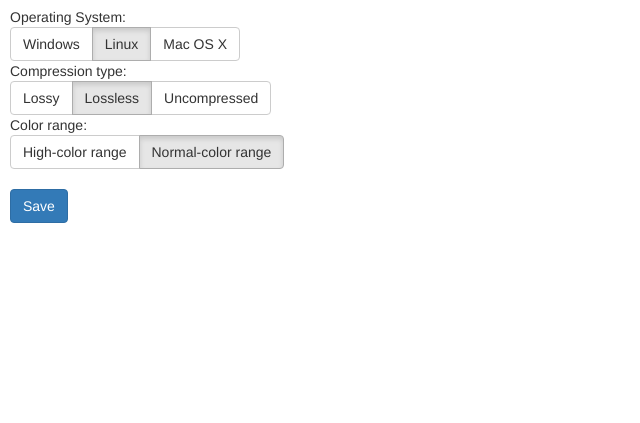
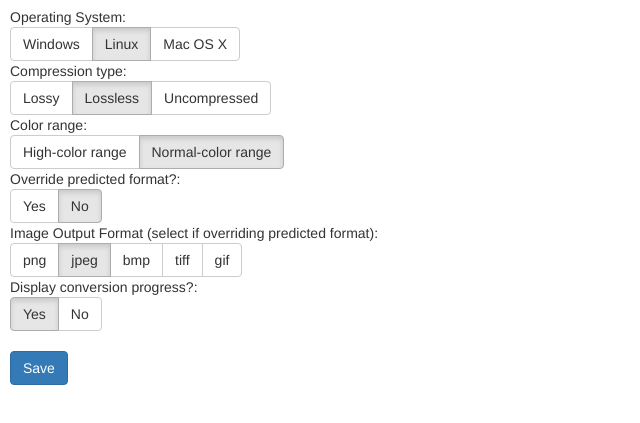
Before and after one commit to nicolaslangley/smart-image-conversion-extension, a browser extension: page app/options.html in a window 1280 px wide. Shown: the part 73-496 px from the top of the page, without its empty margins (0-640 px from the left). Drawn offline with nearby package versions, Linux system fonts and the light colour scheme; files that its build step writes are made by us from their sources.

Commit message:
Added more options and made progress display optional

```diff
--- a/app/options.html
+++ b/app/options.html
@@ -58,26 +58,50 @@
 </div>
 <br>
 
-<!--Image Output Format:-->
-<!--<br>-->
-<!--<div id="formatOptions" class="btn-group" data-toggle="buttons">-->
-  <!--<label class="btn btn-default">-->
-    <!--<input type="radio" name="formatOptions" id="png" autocomplete="off" value="png"> png-->
-  <!--</label>-->
-  <!--<label class="btn btn-default">-->
-    <!--<input type="radio" name="formatOptions" id="jpeg" autocomplete="off" value="jpeg"> jpeg-->
-  <!--</label>-->
-  <!--<label class="btn btn-default">-->
-    <!--<input type="radio" name="formatOptions" id="bmp" autocomplete="off" value="bmp"> bmp-->
-  <!--</label>-->
-  <!--<label class="btn btn-default">-->
-    <!--<input type="radio" name="formatOptions" id="tiff" autocomplete="off" value="tiff"> tiff-->
-  <!--</label>-->
-  <!--<label class="btn btn-default">-->
-    <!--<input type="radio" name="formatOptions" id="gif" autocomplete="off" value="gif"> gif-->
-  <!--</label>-->
-<!--</div>-->
-<!--<br>-->
+Override predicted format?:
+<br>
+<div id="formatOverrideOptions" class="btn-group" data-toggle="buttons">
+  <label class="btn btn-default">
+    <input type="radio" name="formatOverrideOptions" id="yesformatover" autocomplete="off" value="yesformatover"> Yes
+  </label>
+  <label class="btn btn-default">
+    <input type="radio" name="formatOverrideOptions" id="noformatover" autocomplete="off" value="noformatover"> No
+  </label>
+</div>
+<br>
+
+Image Output Format (select if overriding predicted format):
+<br>
+<div id="formatOptions" class="btn-group" data-toggle="buttons">
+  <label class="btn btn-default">
+    <input type="radio" name="formatOptions" id="png" autocomplete="off" value="png"> png
+  </label>
+  <label class="btn btn-default">
+    <input type="radio" name="formatOptions" id="jpeg" autocomplete="off" value="jpeg"> jpeg
+  </label>
+  <label class="btn btn-default">
+    <input type="radio" name="formatOptions" id="bmp" autocomplete="off" value="bmp"> bmp
+  </label>
+  <label class="btn btn-default">
+    <input type="radio" name="formatOptions" id="tiff" autocomplete="off" value="tiff"> tiff
+  </label>
+  <label class="btn btn-default">
+    <input type="radio" name="formatOptions" id="gif" autocomplete="off" value="gif"> gif
+  </label>
+</div>
+<br>
+
+Display conversion progress?:
+<br>
+<div id="progressDisplayOptions" class="btn-group" data-toggle="buttons">
+  <label class="btn btn-default">
+    <input type="radio" name="progressOptions" id="yesdispprog" autocomplete="off" value="yesdispprog"> Yes
+  </label>
+  <label class="btn btn-default">
+    <input type="radio" name="progressOptions" id="nodispprog" autocomplete="off" value="nodispprog"> No
+  </label>
+</div>
+<br>
 
 <div id="status"></div>
 <br>
--- a/app/scripts.babel/options.js
+++ b/app/scripts.babel/options.js
@@ -17,20 +17,27 @@
 
 // Saves options to chrome.storage
 function save_options() {
-  var format = $('#formatOptions input:radio:checked').val();
   var compression = $('#compressionOptions input:radio:checked').val();
   var os = $('#operatingSystemOptions input:radio:checked').val();
   var colorSetting = $('#colorSpaceOptions input:radio:checked').val();
+  var formatOverride = $('#formatOverrideOptions input:radio:checked').val();
+  var showProgress = $('#progressDisplayOptions input:radio:checked').val();
   var format = determineOutputType(os, compression, colorSetting);
+  if (formatOverride == 'yesformatover') {
+    format = $('#formatOptions input:radio:checked').val();
+  }
   console.log("Saving compression to " + compression);
   console.log("Saving to operating system " + os);
   console.log("Saving to color range " + colorSetting);
+  console.log("Saving format override setting " + colorSetting);
   console.log("Saving to format " + format);
   chrome.storage.sync.set({
     outputFormat: format,
     compressionType: compression,
     operatingSystem: os,
-    colorRange: colorSetting
+    colorRange: colorSetting,
+    formatOver: formatOverride,
+    showModal: showProgress
   }, function () {
     // Update status to let user know options were saved.
     var status = document.getElementById('status');
@@ -49,16 +56,21 @@
     outputFormat: 'jpeg',
     compressionType: 'lossless',
     operatingSystem: 'linux',
-    colorRange: 'nocolorhigh'
+    colorRange: 'nocolorhigh',
+    formatOver: 'noformatover',
+    showModal: 'yesdispprog'
   }, function (items) {
     console.log("Restoring to format " + items.outputFormat);
     console.log("Restoring compression to " + items.compressionType);
     console.log("Restoring to operating system " + items.operatingSystem);
     console.log("Restoring to color range " + items.colorRange);
+    console.log("Restoring progress display setting to " + items.showModal);
     $('#' + items.outputFormat).closest('.btn').button('toggle');
     $('#' + items.compressionType).closest('.btn').button('toggle');
     $('#' + items.operatingSystem).closest('.btn').button('toggle');
     $('#' + items.colorRange).closest('.btn').button('toggle');
+    $('#' + items.formatOver).closest('.btn').button('toggle');
+    $('#' + items.showModal).closest('.btn').button('toggle');
   });
 }
 
```
Also changed, not shown: app/scripts.babel/content-script.js (+10 -4 lines), app/manifest.json.
